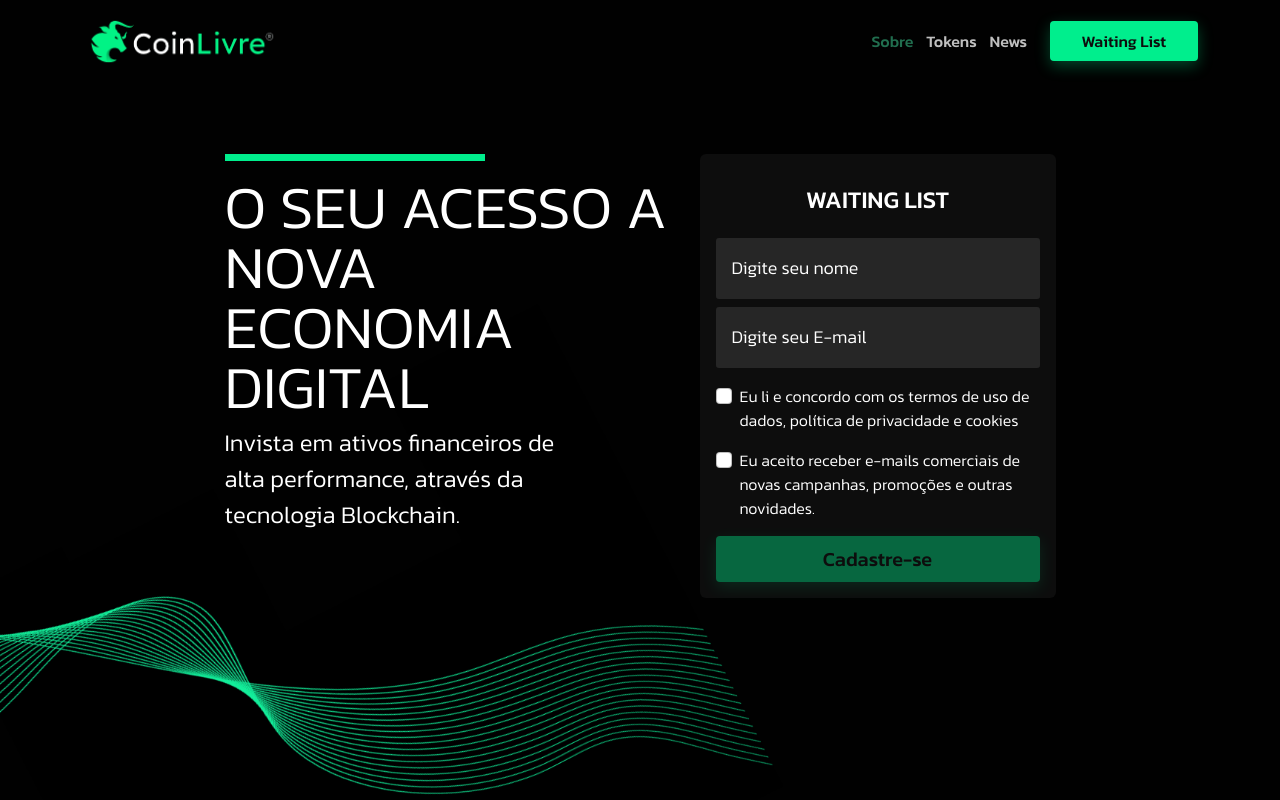
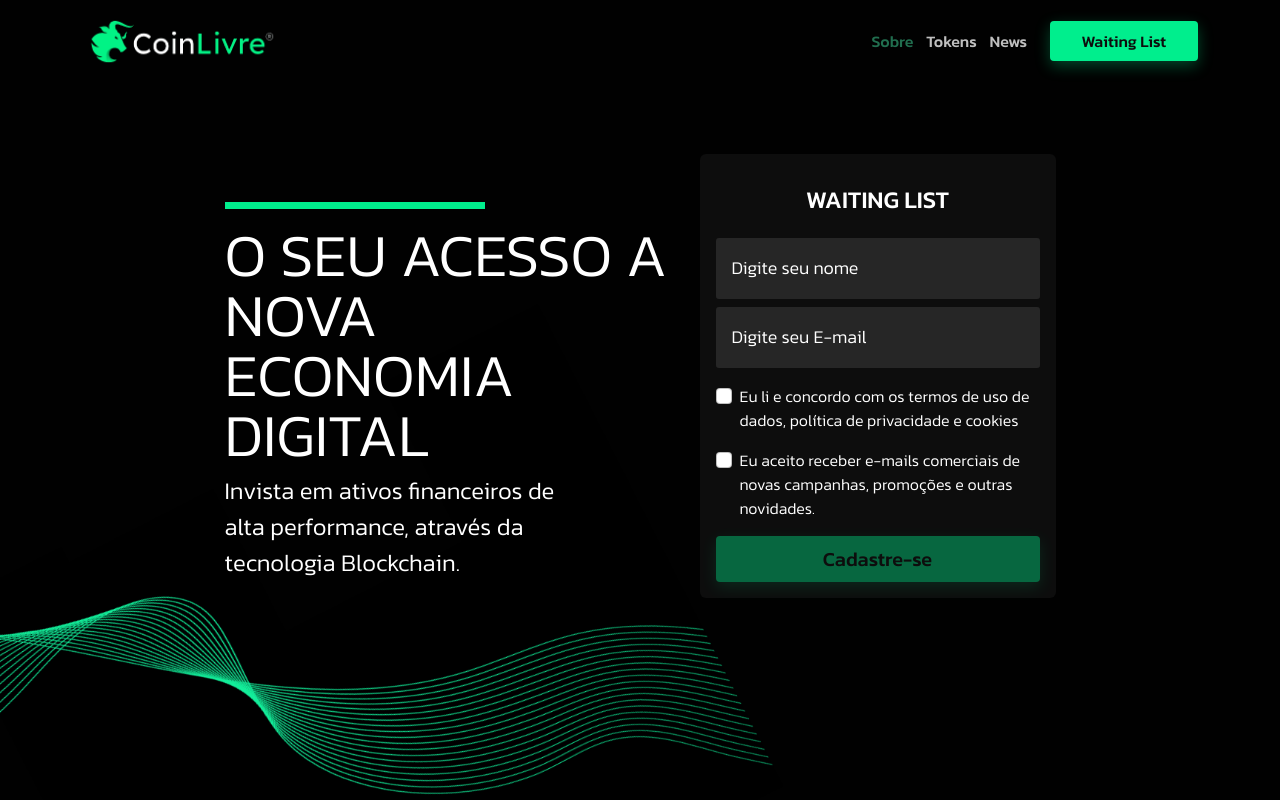
Before and after one commit to matheusmorita/CLfront, a Next.js app: page /quem-somos in a window 1280 px wide. Shown: the top 800 px of the page. Built offline with nearby package versions, Linux system fonts and the light colour scheme; no server answers.

Commit message:
feat: delay pra enviar o form removido e padding adicionado na primeira dobra

```diff
--- a/components/organisms/WaitingList/index.tsx
+++ b/components/organisms/WaitingList/index.tsx
@@ -44,9 +44,7 @@ const WaitingList = () => {
         .then(json => {
           if (json.result) {
             setFeedback(json.result)
-            setTimeout(() => {
-              setFinish(true)
-            }, 3000);
+            setFinish(true)
           }
         })
         .catch(error => {
--- a/pages/quem-somos/index.tsx
+++ b/pages/quem-somos/index.tsx
@@ -43,6 +43,7 @@ const QuemSomos = () => {
         <Column
           media='lg'
           size={5}
+          className="pt-5"
         >
           <Separator
             color='#00ee8d'
```
